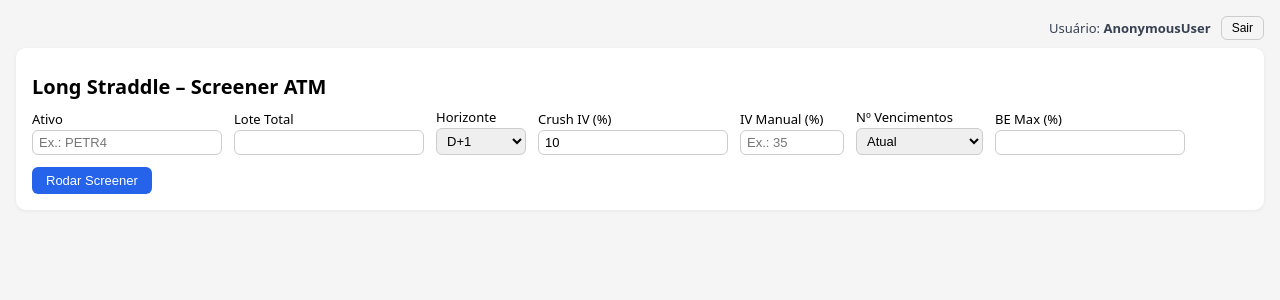
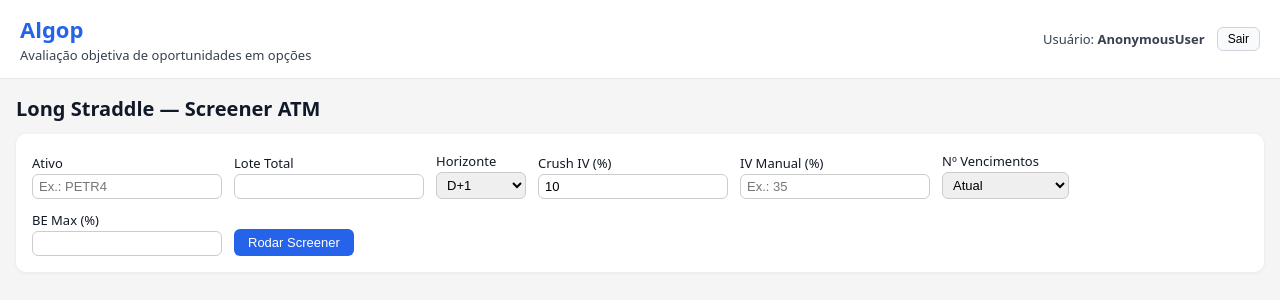
Before and after one commit to RodrigoSchinoff/SimuladorOpcoes, a Django app: template simulador_web/templates/simulador_web/long_straddle.html in a window 1280 px wide. Shown: the top 300 px of the page. Run offline with Django 5.2, Linux system fonts and the light colour scheme; the template is opened without the code that fills it, so the values that code supplies are empty; parts of the project's set-up code (start-up, migrations or seed data) failed here and were passed over.

Commit message:
UI: ajusta identidade Algop e restaura tooltip de IV histórica

```diff
--- a/simulador_web/templates/simulador_web/long_straddle.html
+++ b/simulador_web/templates/simulador_web/long_straddle.html
@@ -2,37 +2,77 @@
 <html lang="pt-br">
 <head>
     <meta charset="UTF-8">
-    <title>Long Straddle – Screener ATM</title>
+    <title>Algop · Long Straddle</title>
 
     <style>
         body {
             font-family: system-ui, -apple-system, BlinkMacSystemFont, "Segoe UI", sans-serif;
-            margin: 16px;
+            margin: 0;
             background: #f5f5f5;
+            color: #111827;
         }
 
-        .top-bar {
+        /* ===== HEADER DE PRODUTO ===== */
+        .algop-header {
+            background: #ffffff;
+            border-bottom: 1px solid #e5e7eb;
+            padding: 14px 20px;
+        }
+
+        .algop-header-top {
             display: flex;
-            justify-content: flex-end;
+            justify-content: space-between;
             align-items: center;
-            gap: 10px;
-            margin-bottom: 8px;
+        }
+
+        .algop-brand {
+            font-size: 22px;
+            font-weight: 600;
+            color: #2563eb;
+        }
+
+        .algop-tagline {
+            font-size: 13px;
+            color: #374151;
+            margin-top: 2px;
+        }
+
+        .algop-user {
+            display: flex;
+            align-items: center;
+            gap: 12px;
             font-size: 13px;
             color: #374151;
         }
 
-        .logout-box button {
+        .algop-logout {
             padding: 4px 10px;
             font-size: 12px;
             border-radius: 6px;
-            border: 1px solid #ccc;
-            background: #f5f5f5;
+            border: 1px solid #d1d5db;
+            background: #f9fafb;
             cursor: pointer;
         }
 
-        h1 {
+        .algop-logout:hover {
+            background: #f3f4f6;
+        }
+
+        /* ===== CONTEÚDO ===== */
+        .page {
+            margin: 16px;
+        }
+
+        .page-title {
             font-size: 20px;
-            margin-bottom: 8px;
+            font-weight: 600;
+            margin-bottom: 4px;
+        }
+
+        .page-subtitle {
+            font-size: 13px;
+            color: #374151;
+            margin-bottom: 12px;
         }
 
         .card {
@@ -56,10 +96,6 @@
         .iv-caro   { border-left-color: #dc2626; }
         .iv-justo  { border-left-color: #f59e0b; }
         .iv-barato { border-left-color: #16a34a; }
-        .iv-erro {
-            border-left-color: #b91c1c;
-            background: #fef2f2;
-        }
 
         .iv-titulo {
             font-weight: 600;
@@ -142,23 +178,35 @@
         }
     </style>
 </head>
+
 <body>
 
-<!-- TOP BAR -->
-<div class="top-bar">
+<header class="algop-header">
+    <div class="algop-header-top">
+        <div>
+            <div class="algop-brand">Algop</div>
+            <div class="algop-tagline">Avaliação objetiva de oportunidades em opções</div>
+        </div>
+
+        <div class="algop-user">
             <span>Usuário: <strong>{{ request.user }}</strong></span>
-    <div class="logout-box">
             <form method="post" action="/accounts/logout/">
                 {% csrf_token %}
-            <button type="submit">Sair</button>
+                <button type="submit" class="algop-logout">Sair</button>
             </form>
         </div>
     </div>
+</header>
+
+<div class="page">
+
+<div class="page-title">Long Straddle — Screener ATM</div>
+<div class="page-subtitle">
+
+</div>
 
 <div class="card">
-    <h1>Long Straddle – Screener ATM</h1>
 
-    <!-- ===== AVALIAÇÃO DE IV HISTÓRICA ===== -->
     {% if iv_decisao %}
     <div class="iv-box
         {% if iv_decisao.classificacao == 'CARO' %}iv-caro
@@ -171,10 +219,9 @@
 IV atual: {{ iv_decisao.iv_atual_pct|floatformat:2 }}%
 
 Referências históricas (últimos {{ iv_decisao.janela }} pregões):
-    Baixa (25% das vezes): {{ iv_decisao.iv_baixa_pct|floatformat:2 }}%
+Baixa (25%): {{ iv_decisao.iv_baixa_pct|floatformat:2 }}%
 Normal (mediana): {{ iv_decisao.iv_normal_pct|floatformat:2 }}%
-    Alta (25% das vezes): {{ iv_decisao.iv_alta_pct|floatformat:2 }}%
-
+Alta (25%): {{ iv_decisao.iv_alta_pct|floatformat:2 }}%
             ">ⓘ</span>
         </div>
 
@@ -182,20 +229,12 @@
             {{ iv_decisao.motivo }}
         </div>
     </div>
-
-    {% elif ativo %}
-    <div class="iv-box iv-bloqueado">
-        🔒 Avaliação de volatilidade histórica disponível apenas no
-        <strong>Plano Pro</strong>.
-    </div>
     {% endif %}
-
 
     {% if erro %}
         <div class="erro">{{ erro }}</div>
     {% endif %}
 
-    <!-- FORM -->
     <form method="get" id="screener_form">
         <div id="status_msg" class="aviso"></div>
 
@@ -222,17 +261,9 @@
                 <input type="number" step="0.1" id="id_crush_iv" name="crush_iv" value="{{ crush_iv }}">
             </div>
 
-            <!-- >>> NOVO CAMPO: IV MANUAL EM % <<< -->
             <div>
                 <label>IV Manual (%)</label>
-                <input
-                    type="number"
-                    step="0.1"
-                    min="0"
-                    max="200"
-                    name="iv_override"
-                    value="{{ request.GET.iv_override }}"
-                    placeholder="Ex.: 35">
+                <input type="number" step="0.1" name="iv_override" value="{{ request.GET.iv_override }}" placeholder="Ex.: 35">
             </div>
 
             <div>
@@ -307,6 +338,8 @@
 </div>
 {% endif %}
 
+</div>
+
 <script>
 document.addEventListener("DOMContentLoaded", function () {
     const form = document.getElementById("screener_form");
```
Also changed, not shown: simulador_web/views.py (+11 -3 lines), simulador_web/domain/iv_atm_metrics.py (line endings or trailing spaces). Lines whose indentation alone changed are shown as unchanged.
